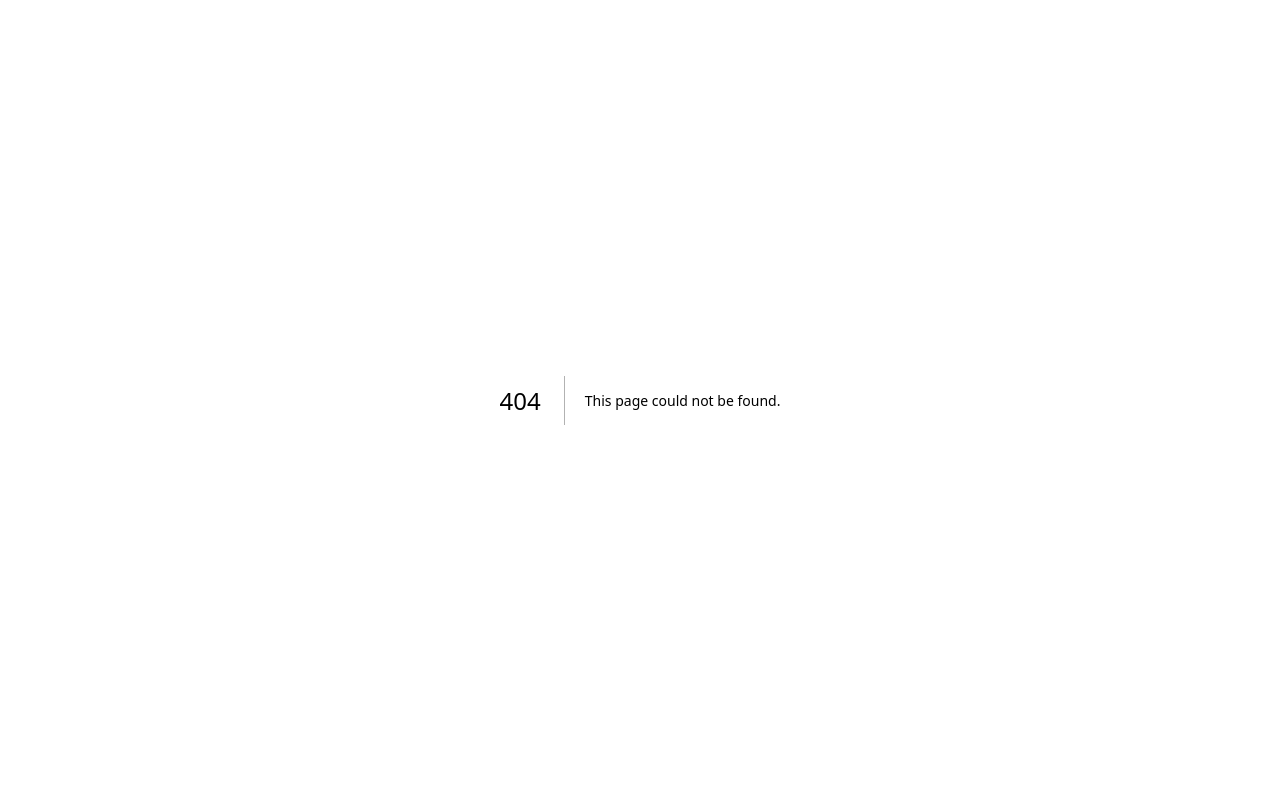
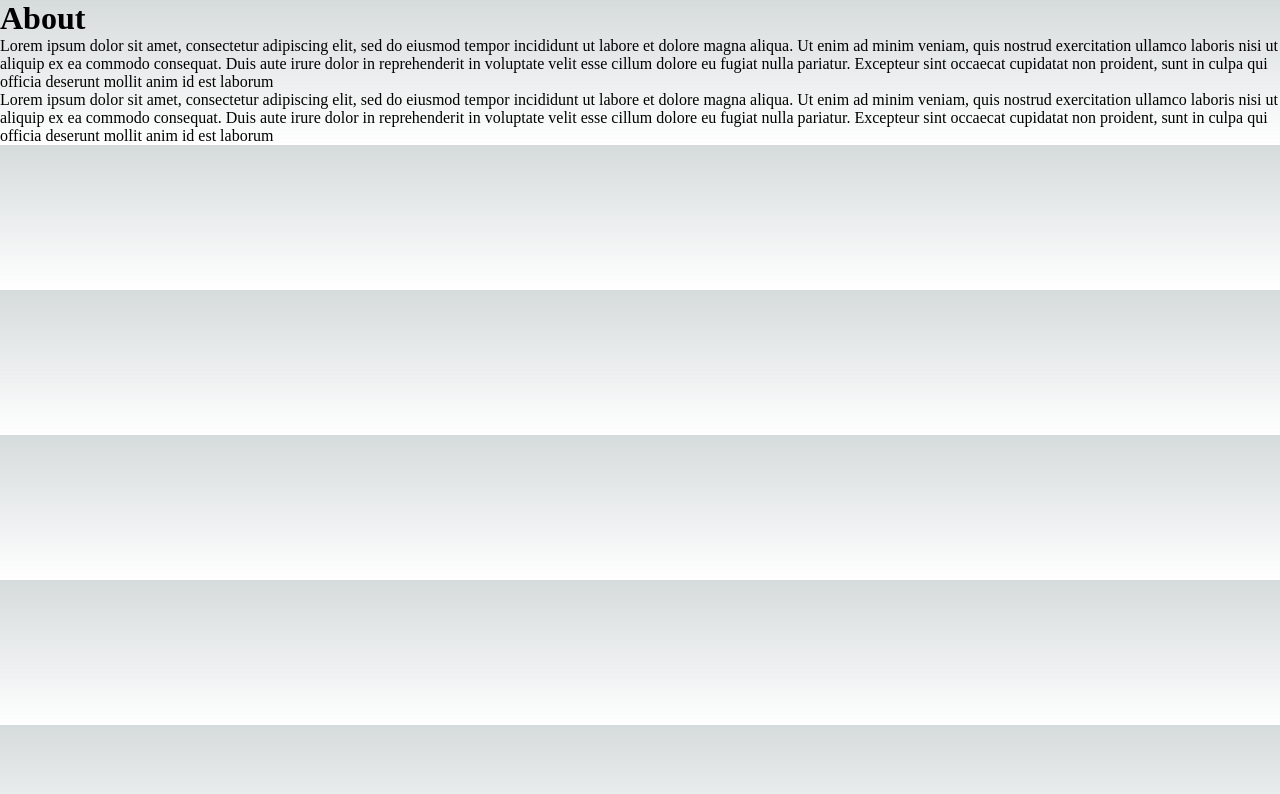
Before and after one commit to KhamHti/kandylist, a Next.js app: page /about in a window 1280 px wide. Before the commit this address had no page. Shown: the top 794 px of the page. Built offline with nearby package versions, Linux system fonts and the light colour scheme.

Commit message:
about
adding about route

```diff
--- /dev/null
+++ b/pages/about.js
@@ -0,0 +1,27 @@
+const About = () => {
+  return (
+    <div>
+      <h1>About</h1>
+      <p>
+        Lorem ipsum dolor sit amet, consectetur adipiscing elit, sed do eiusmod
+        tempor incididunt ut labore et dolore magna aliqua. Ut enim ad minim
+        veniam, quis nostrud exercitation ullamco laboris nisi ut aliquip ex ea
+        commodo consequat. Duis aute irure dolor in reprehenderit in voluptate
+        velit esse cillum dolore eu fugiat nulla pariatur. Excepteur sint
+        occaecat cupidatat non proident, sunt in culpa qui officia deserunt
+        mollit anim id est laborum
+      </p>
+      <p>
+        Lorem ipsum dolor sit amet, consectetur adipiscing elit, sed do eiusmod
+        tempor incididunt ut labore et dolore magna aliqua. Ut enim ad minim
+        veniam, quis nostrud exercitation ullamco laboris nisi ut aliquip ex ea
+        commodo consequat. Duis aute irure dolor in reprehenderit in voluptate
+        velit esse cillum dolore eu fugiat nulla pariatur. Excepteur sint
+        occaecat cupidatat non proident, sunt in culpa qui officia deserunt
+        mollit anim id est laborum
+      </p>
+    </div>
+  );
+};
+
+export default About;
```
